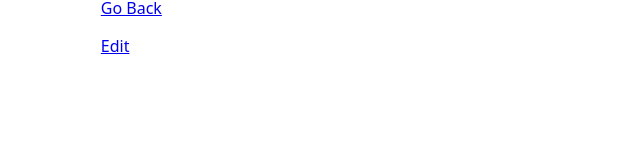
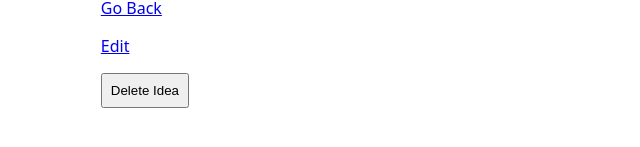
Before and after one commit to gunsh0tzz/upcycling-app, a Next.js app: page /ideaDetails/1 in a window 1280 px wide. Shown: the part 405-552 px from the top of the page, without its empty margins (318-958 px from the left). Built offline with nearby package versions, Linux system fonts and the light colour scheme.

Commit message:
add Delete functionality and button

```diff
--- a/pages/_app.js
+++ b/pages/_app.js
@@ -2,9 +2,13 @@ import GlobalStyle from "../styles";
 import { ideas as defaultIdeas } from "@/lib/db";
 import { useState } from "react";
 import { v4 as uuidv4 } from "uuid";
+import { useRouter } from "next/router";
 
 export default function App({ Component, pageProps }) {
   const [ideas, setIdeas] = useState(defaultIdeas);
+
+  const router = useRouter();
+
   function addIdea(newIdea) {
     newIdea.id = uuidv4();
     setIdeas([newIdea, ...ideas]);
@@ -16,6 +20,15 @@ export default function App({ Component, pageProps }) {
     );
     setIdeas(updatedIdeas);
   }
+
+  function handleDelete({ id }) {
+    const isConfirmed = window.confirm("Are you sure?");
+    if (isConfirmed) {
+      setIdeas(ideas.filter((idea) => idea.id !== id));
+      router.push("/");
+    }
+  }
+
   return (
     <>
       <GlobalStyle />
@@ -24,6 +37,7 @@ export default function App({ Component, pageProps }) {
         ideas={ideas}
         addIdea={addIdea}
         editIdea={editIdea}
+        onDelete={handleDelete}
       />
     </>
   );
--- a/pages/ideaDetails/[id].js
+++ b/pages/ideaDetails/[id].js
@@ -45,7 +45,12 @@ const Items = styled.ul`
   padding: 0.5rem;
 `;
 
-export default function IdeaDetails({ ideas }) {
+const StyledButton = styled.button`
+  width: fit-content;
+  padding: 0.5rem;
+`;
+
+export default function IdeaDetails({ ideas, onDelete }) {
   const router = useRouter();
 
   const { id } = router.query;
@@ -89,6 +94,9 @@ export default function IdeaDetails({ ideas }) {
         </Hashtags>
         <Link href="/">Go Back</Link>
         <Link href={`/edit/${ideaDetails.id}`}>Edit</Link>
+        <StyledButton onClick={() => onDelete({ id })}>
+          Delete Idea
+        </StyledButton>
       </StyledArticle>
     </>
   );
```
